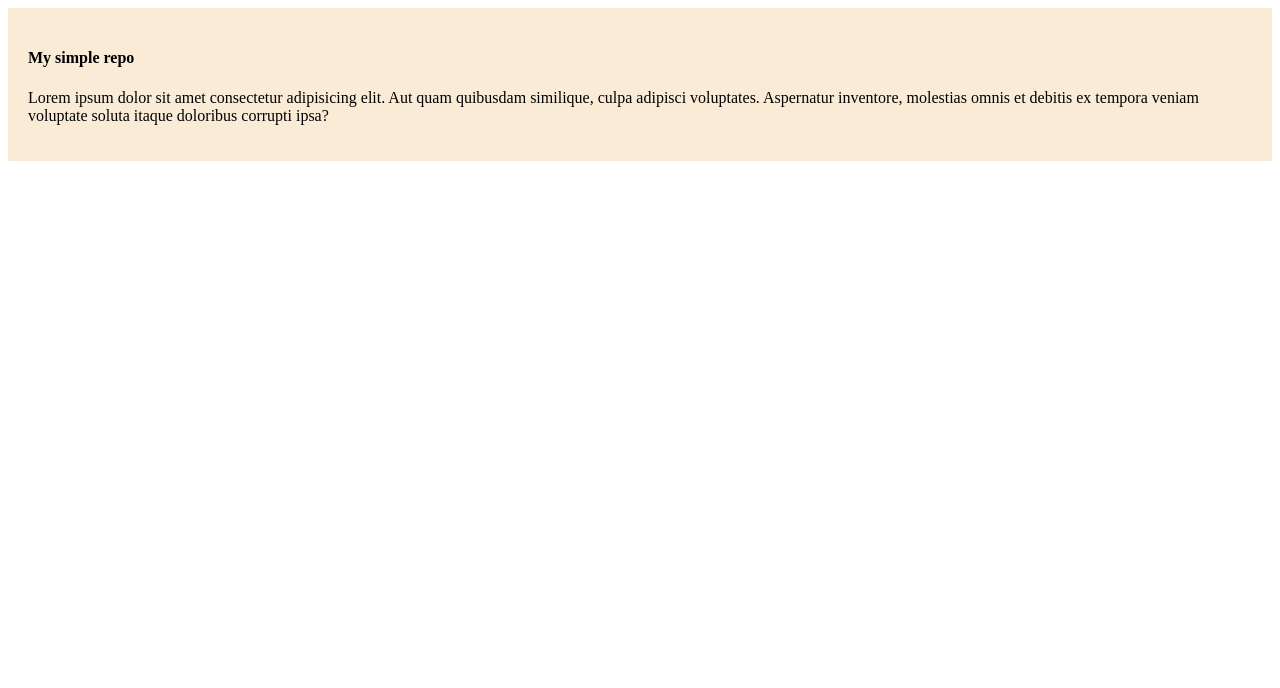
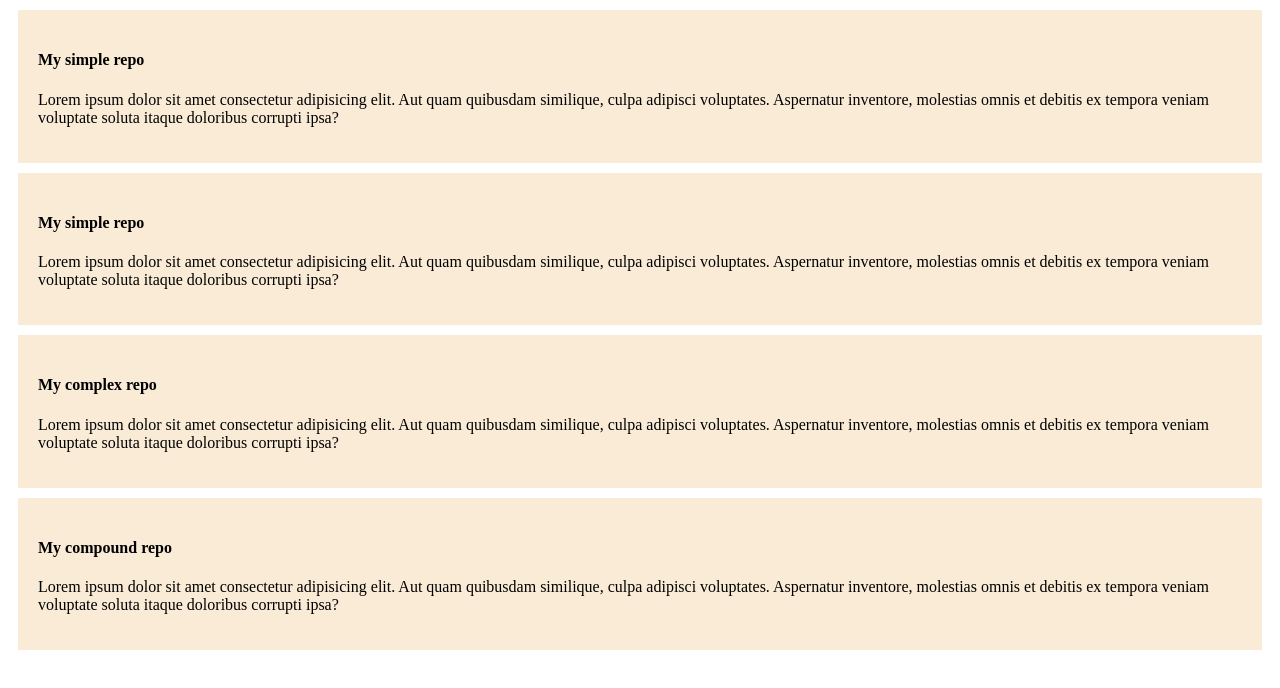
Before and after one commit to halimaislam1/my-simple-repository, a plain HTML site: page index.html in a window 1280 px wide. Drawn offline with Linux system fonts and the light colour scheme.

Commit message:
added complex & compound

```diff
--- a/index.html
+++ b/index.html
@@ -10,7 +10,18 @@
     <div>
         <h4>My simple repo</h4>
         <p>Lorem ipsum dolor sit amet consectetur adipisicing elit. Aut quam quibusdam similique, culpa adipisci voluptates. Aspernatur inventore, molestias omnis et debitis ex tempora veniam voluptate soluta itaque doloribus corrupti ipsa?</p>
+    </div><div>
+        <h4>My simple repo</h4>
+        <p>Lorem ipsum dolor sit amet consectetur adipisicing elit. Aut quam quibusdam similique, culpa adipisci voluptates. Aspernatur inventore, molestias omnis et debitis ex tempora veniam voluptate soluta itaque doloribus corrupti ipsa?</p>
+    </div><div>
+        <h4>My complex repo</h4>
+        <p>Lorem ipsum dolor sit amet consectetur adipisicing elit. Aut quam quibusdam similique, culpa adipisci voluptates. Aspernatur inventore, molestias omnis et debitis ex tempora veniam voluptate soluta itaque doloribus corrupti ipsa?</p>
     </div>
+    <div>
+        <h4>My compound repo</h4>
+        <p>Lorem ipsum dolor sit amet consectetur adipisicing elit. Aut quam quibusdam similique, culpa adipisci voluptates. Aspernatur inventore, molestias omnis et debitis ex tempora veniam voluptate soluta itaque doloribus corrupti ipsa?</p>
+    </div>
+
 
 </body>
 </html>
--- a/styles/blog.css
+++ b/styles/blog.css
@@ -1,4 +1,5 @@
 div{
     background-color: antiquewhite;
     padding: 20px;
+    margin: 10px;
 }
```
